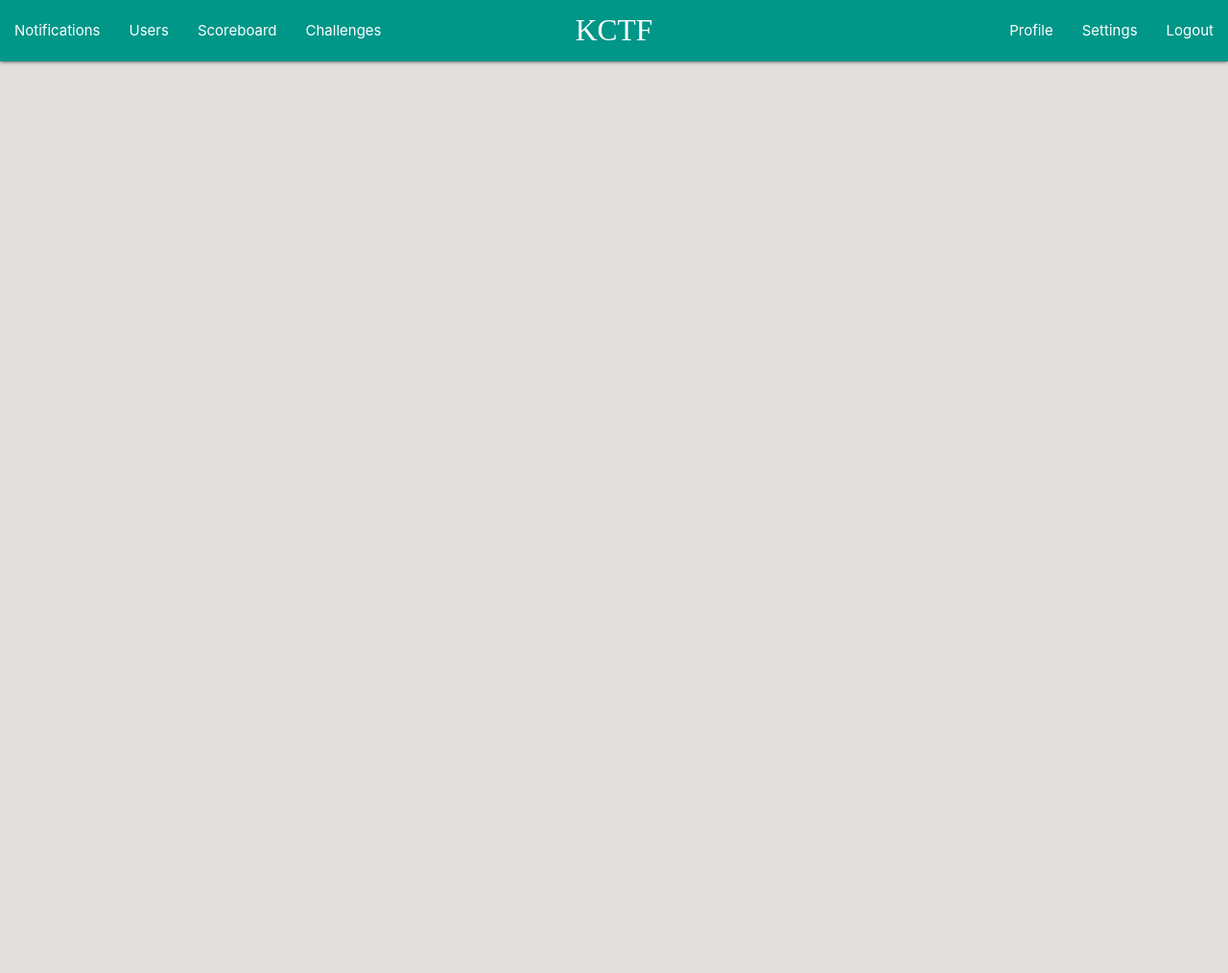
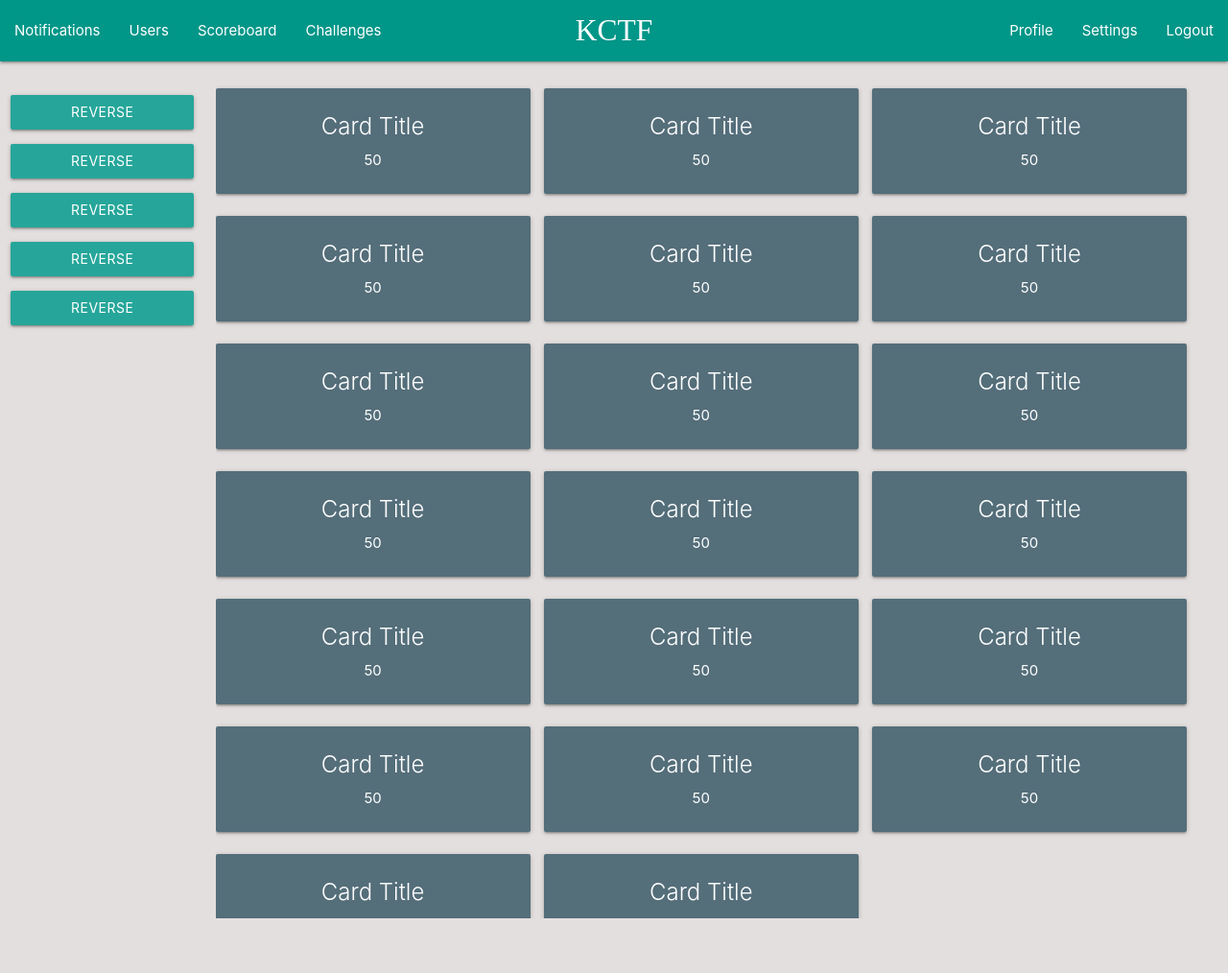
Before and after one commit to ChaO-0/platform_ctf, a PHP site: page /challenges/index.php in a window 1280 px wide. Shown: the top 1014 px of the page at 96% size. Run offline with PHP 8.4, Linux system fonts and the light colour scheme; a user stored in the database is signed in; some web fonts are replaced.

Commit message:
add challenges

```diff
--- a/assets/style.css
+++ b/assets/style.css
@@ -54,3 +54,25 @@
         margin: auto;
     }
 }
+
+.chall-list{
+    margin-top:20px;
+}
+
+.list-categories .btn{
+    display: block;
+    margin-top: 15px;
+}
+.chall-card{
+    display: inline-block;
+    margin-right: 10px;
+
+}
+.chall-card .card{
+    width: 328px;
+    text-align: center;
+}
+.chall-container{
+    height: 80vh;
+    overflow-y: scroll;
+}
--- a/challenges/index.php
+++ b/challenges/index.php
@@ -14,6 +14,8 @@
     <title>Document</title>
 </head>
 <body>
+
+
     <?php
         require_once("../template/nav.php");
         if(empty($_SESSION['id'])){
@@ -21,6 +23,42 @@
             die();
         }
     ?>
+
+    <div class="row chall-list">
+        <div class="col xl2 m4">
+            <div class="categories">
+                <div class="list-categories">
+                    <a href="#" class="waves-effect waves-light btn">Reverse Engineering</a>
+                    <a href="#" class="waves-effect waves-light btn">Reverse Engineering</a>
+                    <a href="#" class="waves-effect waves-light btn">Reverse Engineering</a>
+                    <a href="#" class="waves-effect waves-light btn">Reverse Engineering</a>
+                    <a href="#" class="waves-effect waves-light btn">Reverse Engineering</a>
+                </div>
+            </div>
+        </div>
+
+        <div class="col xl10 m8">
+
+            <div class="chall-container">
+                <?php for($i=0;$i<20;$i++){ ?>
+                    <a href="#">
+                        <div class="chall-card">
+                            <div class="card blue-grey darken-1">
+                                <div class="card-content white-text">
+                                    <span class="card-title">Card Title</span>
+                                    <p>50</p>
+                                </div>
+                            </div>
+                        </div>
+                    </a>
+                <?php } ?>
+
+
+            </div>
+        </div>
+
+    </div>
+
     <script>
         $(document).ready(function(){
             $('.sidenav').sidenav();
```
